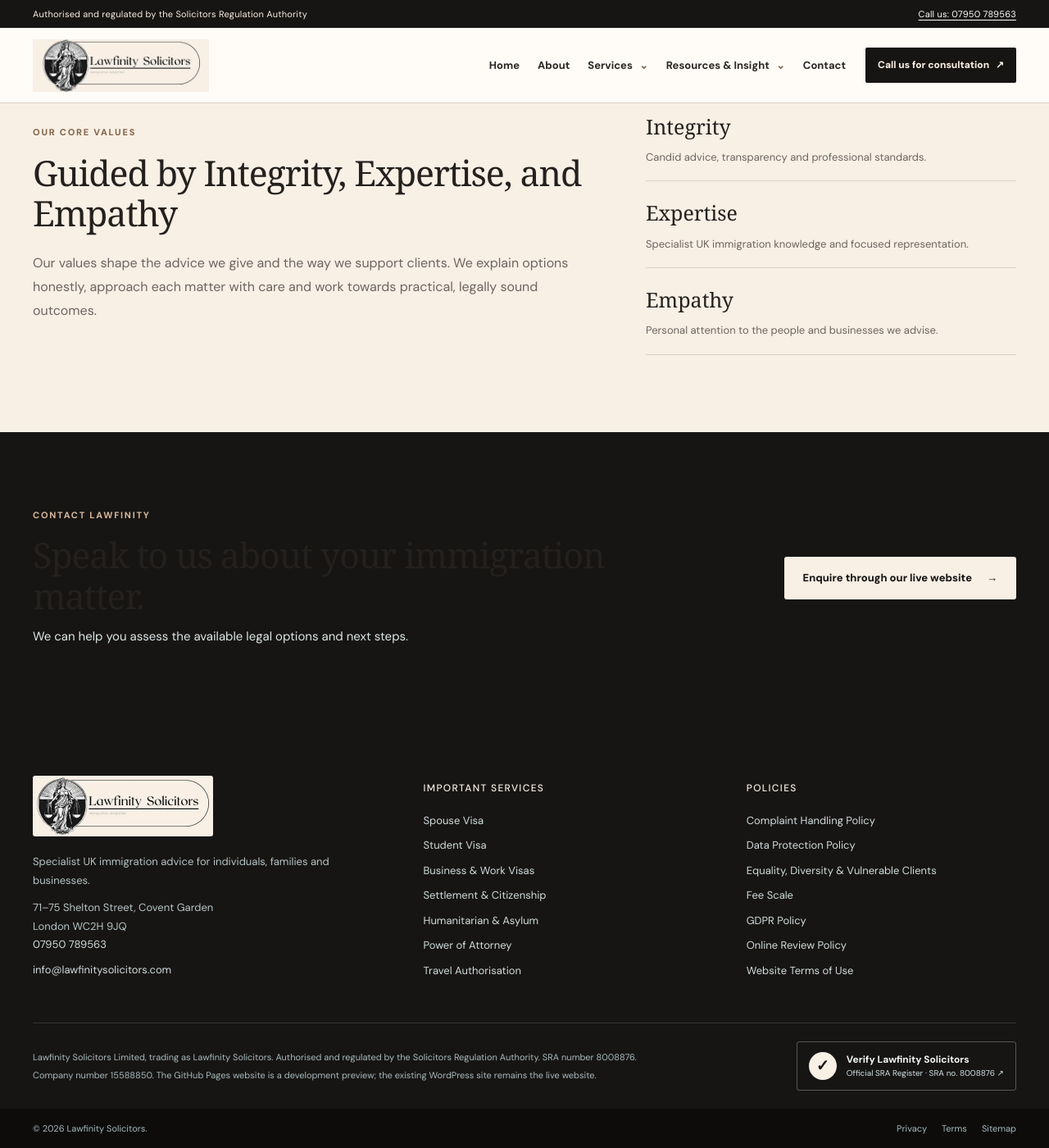
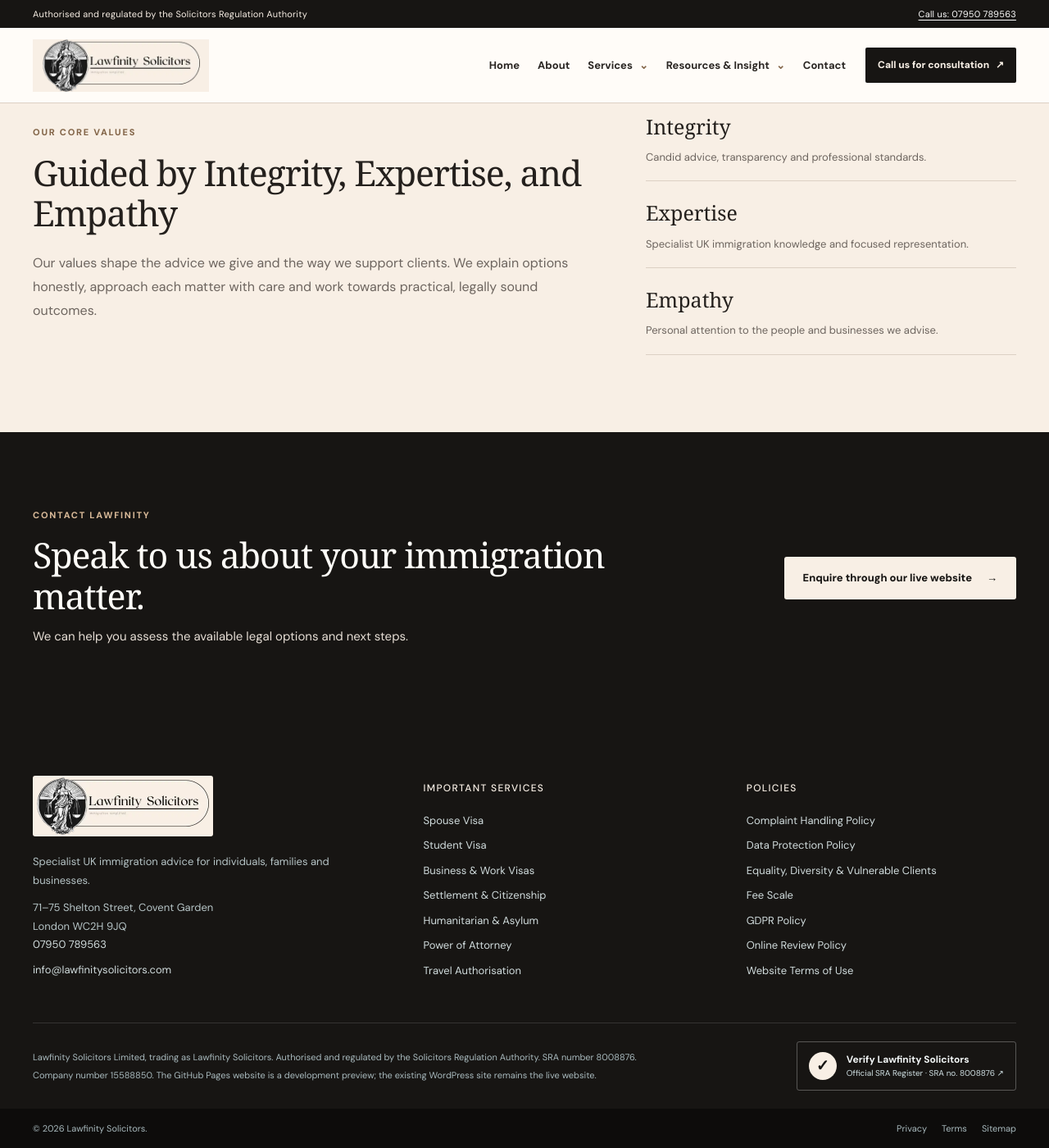
Before and after one commit to tamimtasdik-bit/Tamim-Profile, a Jekyll site: the page built from index.html, in a window 1280 px wide and 1400 px high, scrolled down 2236 px. Shown: the whole window at 82% size. Built offline with Jekyll 4.4.1, drawn with Linux system fonts in a browser that asks for light colours.

Commit message:
Fix contact banner text contrast and CTA legibility

```diff
--- a/assets/css/logo-palette.css
+++ b/assets/css/logo-palette.css
@@ -52,3 +52,11 @@
 .service-card,.info-card{box-shadow:none}
 ::selection{background:#D3BCA2;color:var(--deep)}
 @media(max-width:640px){.ls-brand{background:#F8EFE5}}
+
+/* Contact panel: ensure the dark background has readable light typography.
+   The homepage's general dark heading rule otherwise wins the cascade. */
+.ls-home .ls-contact-banner h2{color:#FFFDF8}
+.ls-home .ls-contact-banner .ls-contact-row p:not(.ls-eyebrow){color:#E6DED5}
+.ls-home .ls-contact-banner .ls-eyebrow{color:#D7B897!important}
+.ls-home .ls-contact-banner .ls-button-light{background:#F8EFE5;color:#171513;border-color:#F8EFE5}
+.ls-home .ls-contact-banner .ls-button-light:hover{background:#FFFFFF;color:#171513;border-color:#FFFFFF}
```
